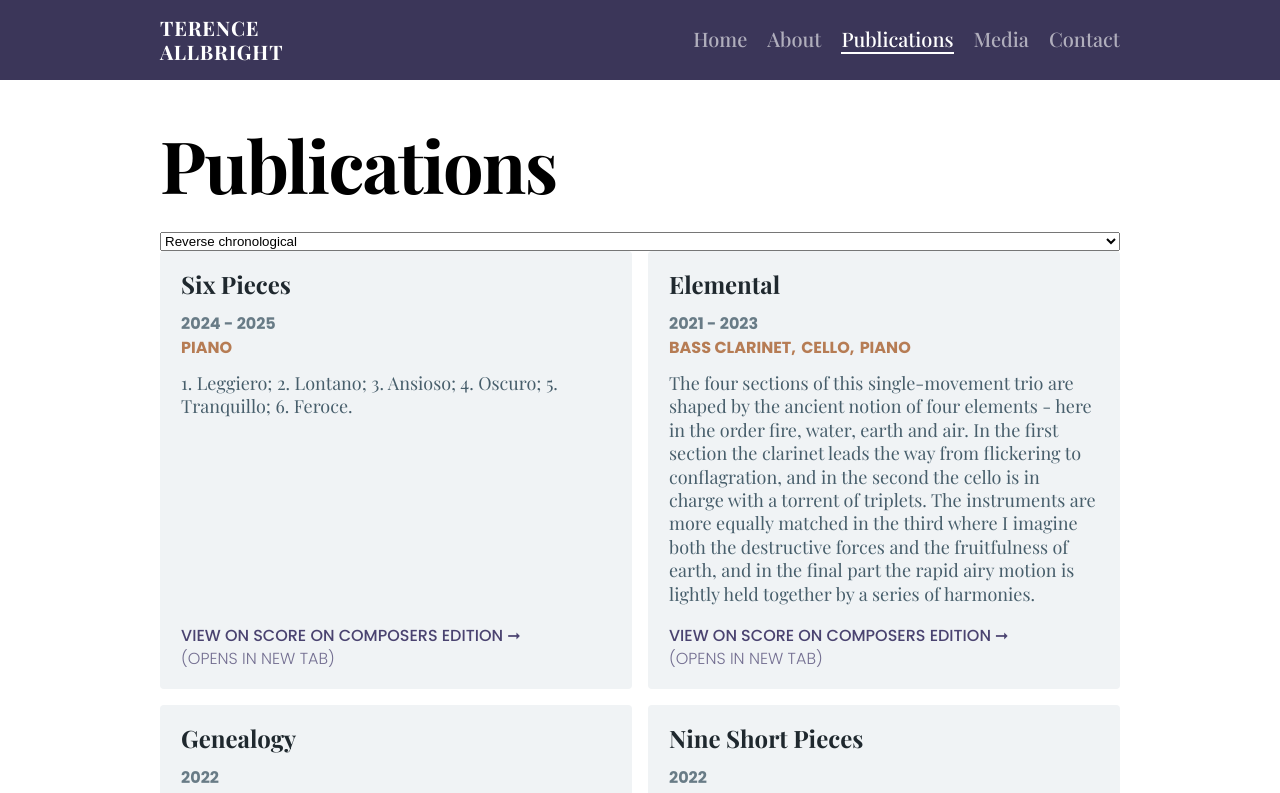
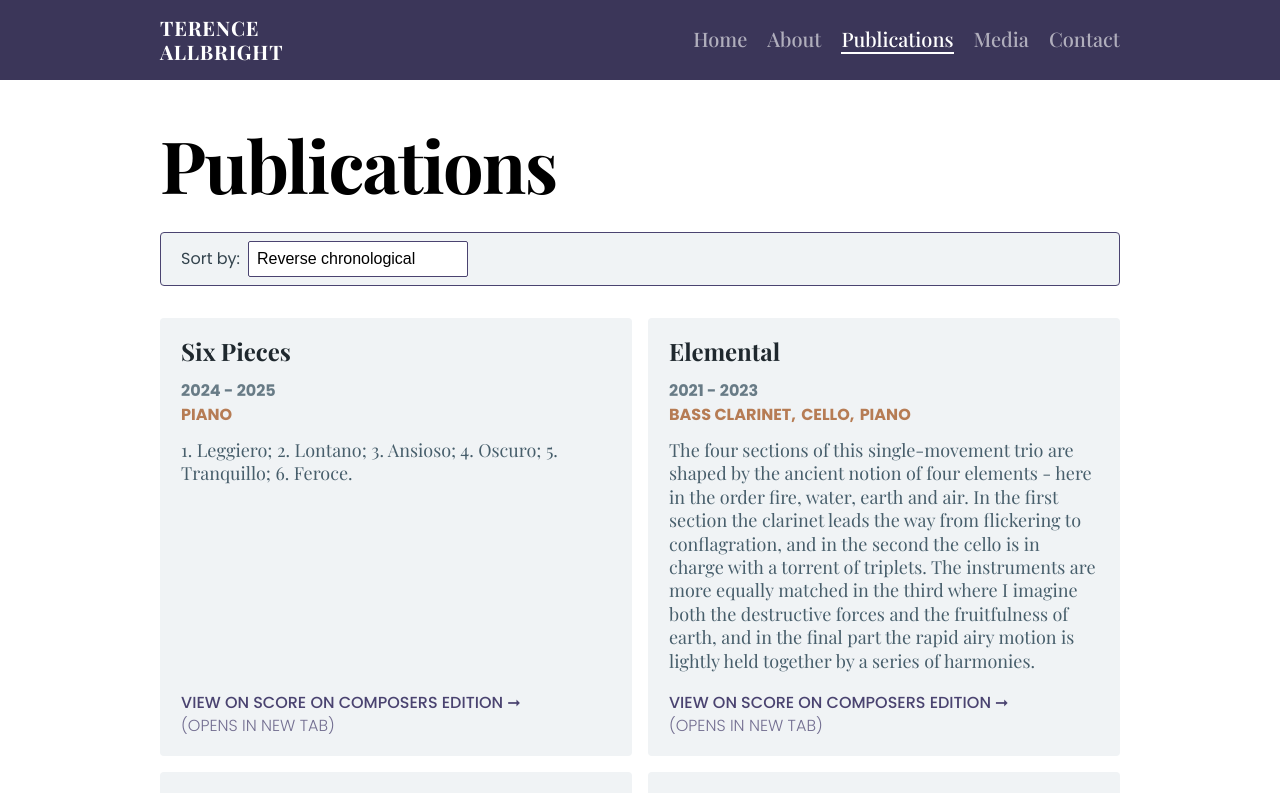
Before and after one commit to Black-and-White-Web-Development/terence-allbright-composer, a React (Vite) app: page /publications in a window 1280 px wide. Shown: the top 793 px of the page. Built offline with nearby package versions, Linux system fonts and the light colour scheme; a web font is replaced by a local one.

Commit message:
Feat: add styling for publication sorting methods

```diff
--- a/src/components/Publication/Publication.jsx
+++ b/src/components/Publication/Publication.jsx
@@ -26,7 +26,7 @@ const Publication = function ({ title, year, instruments, description, link }) {
 
 Publication.propTypes = {
 	title: PropTypes.string.isRequired,
-	year: PropTypes.number.isRequired,
+	year: PropTypes.string.isRequired,
 	instruments: PropTypes.arrayOf(PropTypes.string).isRequired,
 	description: PropTypes.string.isRequired,
 	link: PropTypes.string.isRequired,
--- a/src/pages/Publications.jsx
+++ b/src/pages/Publications.jsx
@@ -1,10 +1,22 @@
-import { useState } from "react";
+import { useState, useRef, useEffect } from "react";
 import Publication from "../components/Publication/Publication";
 import pubsData from "/src/data/publications.json";
 import "./Publications.scss";
 
 const Publications = function () {
 	const [sortType, setSortType] = useState("year-desc");
+	const [dropdownOpen, setDropdownOpen] = useState(false);
+	const dropdownRef = useRef(null);
+
+	useEffect(() => {
+		const handleClickOutside = e => {
+			if (dropdownRef.current && !dropdownRef.current.contains(e.target)) {
+				setDropdownOpen(false);
+			}
+		};
+		document.addEventListener("mousedown", handleClickOutside);
+		return () => document.removeEventListener("mousedown", handleClickOutside);
+	}, []);
 
 	const extractYear = yearStr => {
 		const matches = yearStr.match(/\d{4}/g);
@@ -20,6 +32,13 @@ const Publications = function () {
 
 	const sortedPubs = [...pubsData].sort(sortStrategies[sortType] || (() => 0));
 
+	const options = [
+		{ name: "Chronological", func: "year-asc" },
+		{ name: "Reverse chronological", func: "year-desc" },
+		{ name: "Alphabetical", func: "title-asc" },
+		{ name: "Reverse alphabetical", func: "title-desc" },
+	];
+
 	const pubsElements = sortedPubs.map(pub => (
 		<Publication
 			key={pub.id}
@@ -34,17 +53,32 @@ const Publications = function () {
 	return (
 		<section className="publications fb-col-wrapper">
 			<h1 className="publications__heading">Publications</h1>
-			<select
-				className="publications__sort"
-				value={sortType}
-				onChange={e => setSortType(e.target.value)}
-			>
-				<option value="year-asc">Chronological</option>
-				<option value="year-desc">Reverse chronological</option>
-				<option value="title-asc">Alphabetical</option>
-				<option value="title-desc">Reverse alphabetical</option>
-			</select>
-
+			<div className="publications__filters" ref={dropdownRef}>
+				<div className="publications__filter dropdown">
+					<span className="publications__filter-label">Sort by:</span>
+					<div className="dropdown__wrapper">
+						<button className="dropdown__button" onClick={() => setDropdownOpen(isOpen => !isOpen)}>
+							{options.find(opt => opt.func === sortType)?.name}
+						</button>
+						{dropdownOpen && (
+							<ul className="dropdown__options">
+								{options.map(option => (
+									<li
+										key={option.func}
+										className={`dropdown__option ${sortType === option.func ? "selected" : ""}`}
+										onClick={() => {
+											setSortType(option.func);
+											setDropdownOpen(false);
+										}}
+									>
+										{option.name}
+									</li>
+								))}
+							</ul>
+						)}
+					</div>
+				</div>
+			</div>
 			<div className="publications__publications">{pubsElements}</div>
 		</section>
 	);
--- a/src/pages/Publications.scss
+++ b/src/pages/Publications.scss
@@ -1,6 +1,32 @@
 @use "/src/scss/util/" as u;
 
 .publications {
+  &__filters {
+    margin-block-end: u.rem(32);
+    border-style: solid;
+    border-width: 1px;
+    padding: u.rem(8) u.rem(20);
+
+    background-color: var(--background-primary-shade);
+    border-color: var(--cl-primary);
+    border-radius: var(--br-light);
+  }
+
+  &__filter {
+    font-family: var(--sans-serif);
+    font-size: u.rem(16);
+
+    @include u.breakpoint(large) {
+      display: flex;
+      align-items: center;
+      gap: u.rem(8);
+    }
+  }
+
+  &__filter-label {
+    font-family: inherit;
+  }
+
   &__publications {
     display: flex;
     flex-direction: column;
@@ -12,3 +38,58 @@
     }
   }
 }
+
+.dropdown {
+  &__wrapper {
+    position: relative;
+    min-width: 220px;
+
+    background-color: var(--background-primary);
+  }
+
+  &__button {
+    border: solid;
+    border-width: 1px;
+    padding: u.rem(8);
+    min-width: 100%;
+
+    font-size: inherit;
+    text-align: left;
+
+    background-color: transparent;
+    border-color: var(--cl-primary);
+    border-radius: calc(var(--br-light) / 2);
+  }
+
+  &__options {
+    position: absolute;
+    top: 100%;
+    z-index: 1;
+    transform: translateY(-2px);
+
+    border-style: none solid solid solid;
+    border-width: 1px;
+    min-width: calc(100% - 2px);
+
+    background-color: var(--background-primary);
+    border-color: var(--cl-primary);
+    border-radius: 0 0 calc(var(--br-light) / 2) calc(var(--br-light) / 2);
+  }
+
+  &__option {
+    cursor: pointer;
+
+    font-family: var(--sans-serif);
+    font-size: inherit;
+    padding: u.rem(8);
+
+    transition-property: color, background-color;
+    transition-duration: 200ms;
+
+    &:hover {
+      color: white;
+      background-color: var(--cl-primary);
+      transition-duration: 400ms;
+    }
+  }
+}
```
Lines whose indentation alone changed are shown as unchanged.
